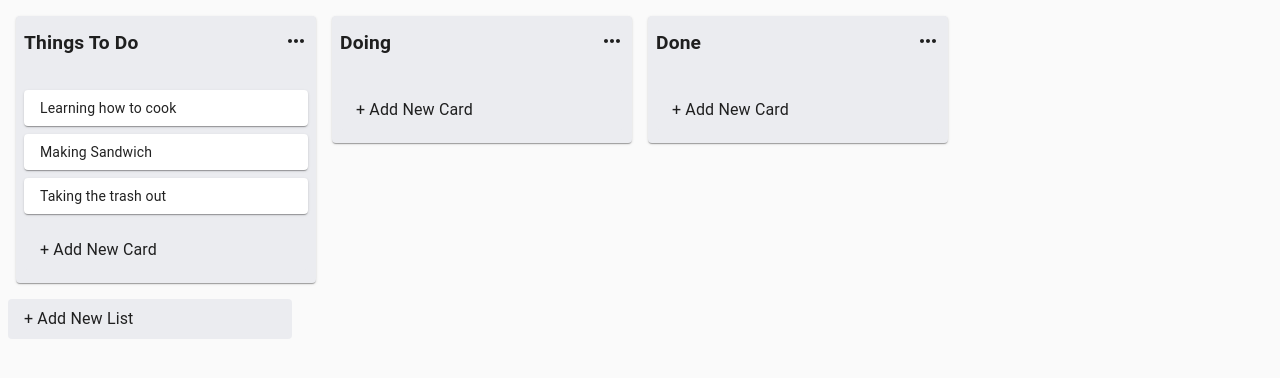
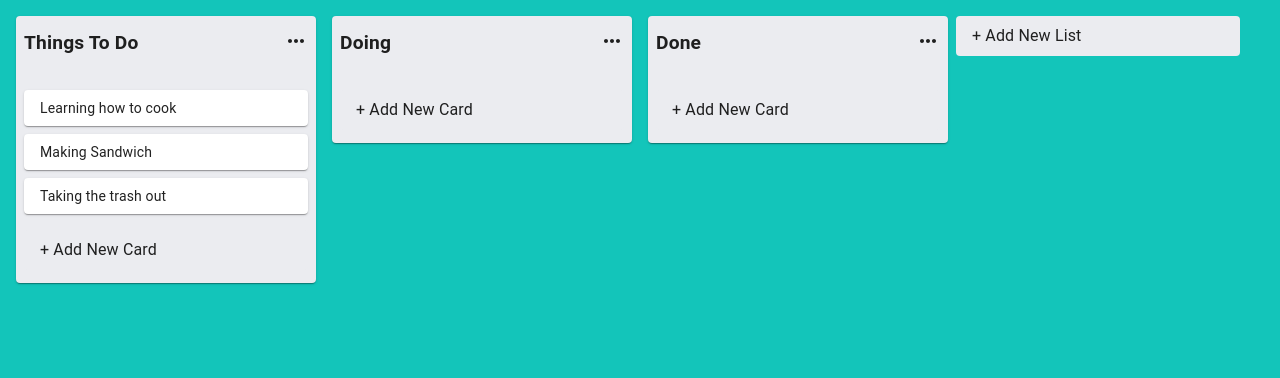
Before and after one commit to akshaydodkade/kanban-board, a React (Create React App) app: page / in a window 1280 px wide. Shown: the top 378 px of the page. Built offline with nearby package versions, Linux system fonts and the light colour scheme.

Commit message:
board - list dnd added

```diff
--- a/src/App.js
+++ b/src/App.js
@@ -5,13 +5,15 @@ import StoreAPI from './utils/StoreAPI';
 import { v4 as uuid } from 'uuid';
 import InputContainer from './components/Input/InputContainer';
 import { makeStyles } from "@material-ui/core/styles";
-import { DragDropContext } from 'react-beautiful-dnd';
+import { DragDropContext, Droppable } from 'react-beautiful-dnd';
 
 const useStyle = makeStyles((theme) => ({
   root: {
     display: 'flex',
+    minHeight: '100vh',
+    background: '#13c5ba',
     width: '100%',
-    msOverflowY: 'auto'
+    overflowY: 'auto'
   }
 }));
 
@@ -69,10 +71,18 @@ const App = () => {
     setData(newState);
   }
   const onDragEnd = (result) => {
-    const {destination, source, draggableId} = result;
+    const {destination, source, draggableId, type} = result;
     if (!destination) {
       return;
     }
+
+    if (type === 'list') {
+      const newListIds = data.listIds;
+      newListIds.splice(source.index, 1);
+      newListIds.splice(destination.index, 0, draggableId);
+      return;
+    }
+
     const sourceList = data.lists[source.droppableId];
     const destinationList = data.lists[destination.droppableId];
     const draggingCard = sourceList.cards.filter((card) => card.id === draggableId)[0];
@@ -107,16 +117,23 @@ const App = () => {
   return (
     <StoreAPI.Provider value={{ addMoreCard, addMoreList, updateListTitle }}>
       <DragDropContext onDragEnd={onDragEnd}>
-        <div className={classes.root}>
+        <Droppable droppableId="app" type="list" direction="horizontal">
           {
-            data.listIds.map((listId) => {
-              const list = data.lists[listId];
-              return <List list={list} key={listId} />;
-            })
+            (provided) => (
+              <div className={classes.root} ref={provided.innerRef} {...provided.droppableProps}>
+                {
+                  data.listIds.map((listId, index) => {
+                    const list = data.lists[listId];
+                    return <List list={list} key={listId} index={index} />;
+                  })
+                }
+                <InputContainer type='list' />
+                {provided.placeholder}
+              </div>
+            )
           }
-        </div>
+        </Droppable>
       </DragDropContext>
-      <InputContainer type='list' />
     </StoreAPI.Provider>
   );
 }
--- a/src/components/List/List.js
+++ b/src/components/List/List.js
@@ -4,7 +4,7 @@ import { makeStyles } from "@material-ui/core/styles";
 import Title from "./Title";
 import Card from "../Card";
 import InputContainer from "../Input/InputContainer";
-import { Droppable } from "react-beautiful-dnd";
+import { Draggable, Droppable } from "react-beautiful-dnd";
 
 const useStyle = makeStyles((theme) => ({
   root: {
@@ -20,11 +20,14 @@ const useStyle = makeStyles((theme) => ({
   }
 }));
 
-export default function List({list}) {
+export default function List({list, index}) {
   const classes = useStyle();
   return (
-    <div>
-      <Paper className={classes.root}>
+    <Draggable draggableId={list.id} index={index}>
+      {
+        (provided) => (
+          <div ref={provided.innerRef} {...provided.dragHandleProps}>
+            <Paper className={classes.root} {...provided.draggableProps}>
               <CssBaseline/>
               <Title title={list.title} listId={list.id} />
               <Droppable droppableId={list.id}>
@@ -45,3 +48,6 @@ export default function List({list}) {
           </div>
         )
       }
+    </Draggable>
+  )
+}
```
Lines whose indentation alone changed are shown as unchanged.
